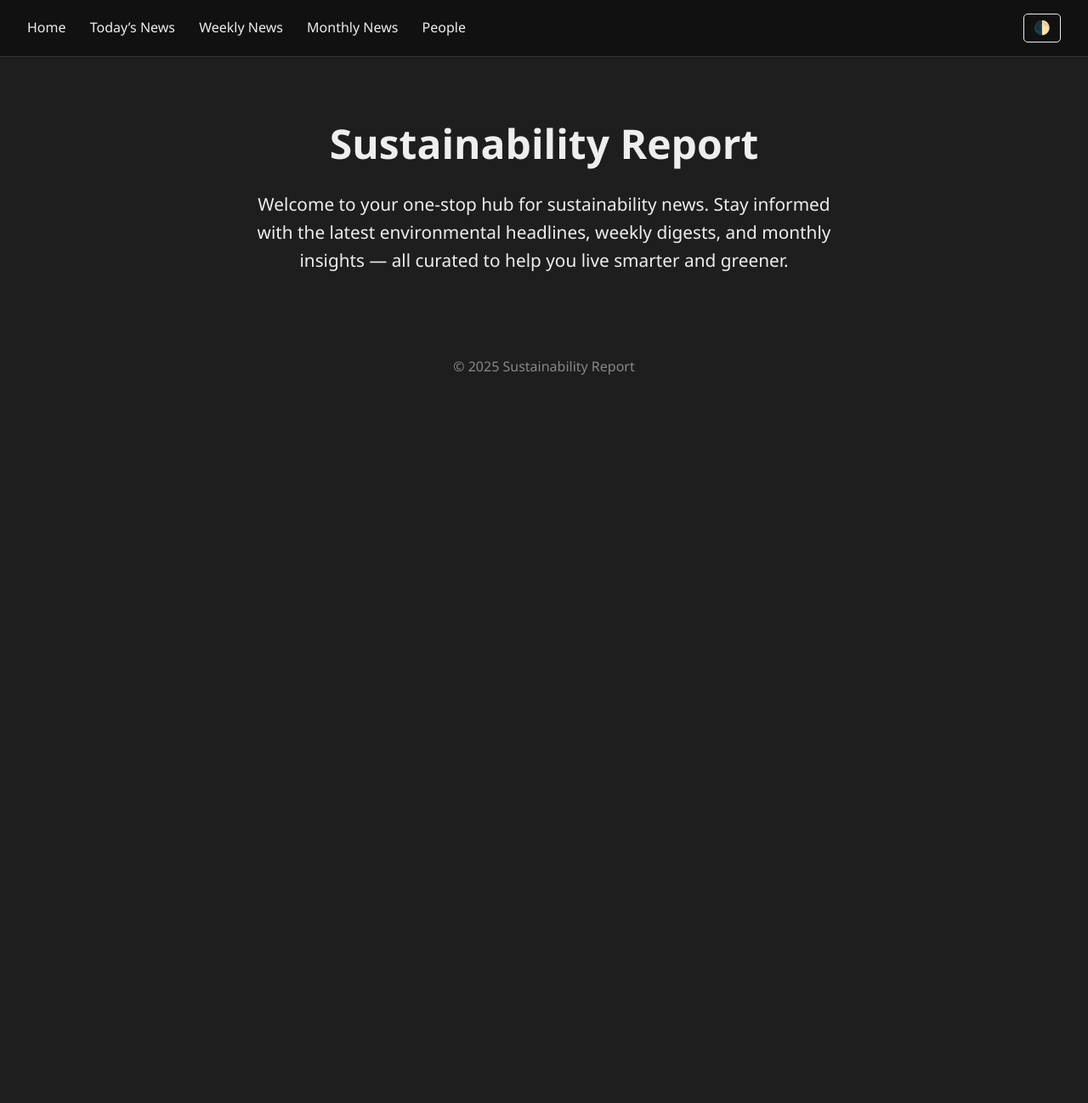
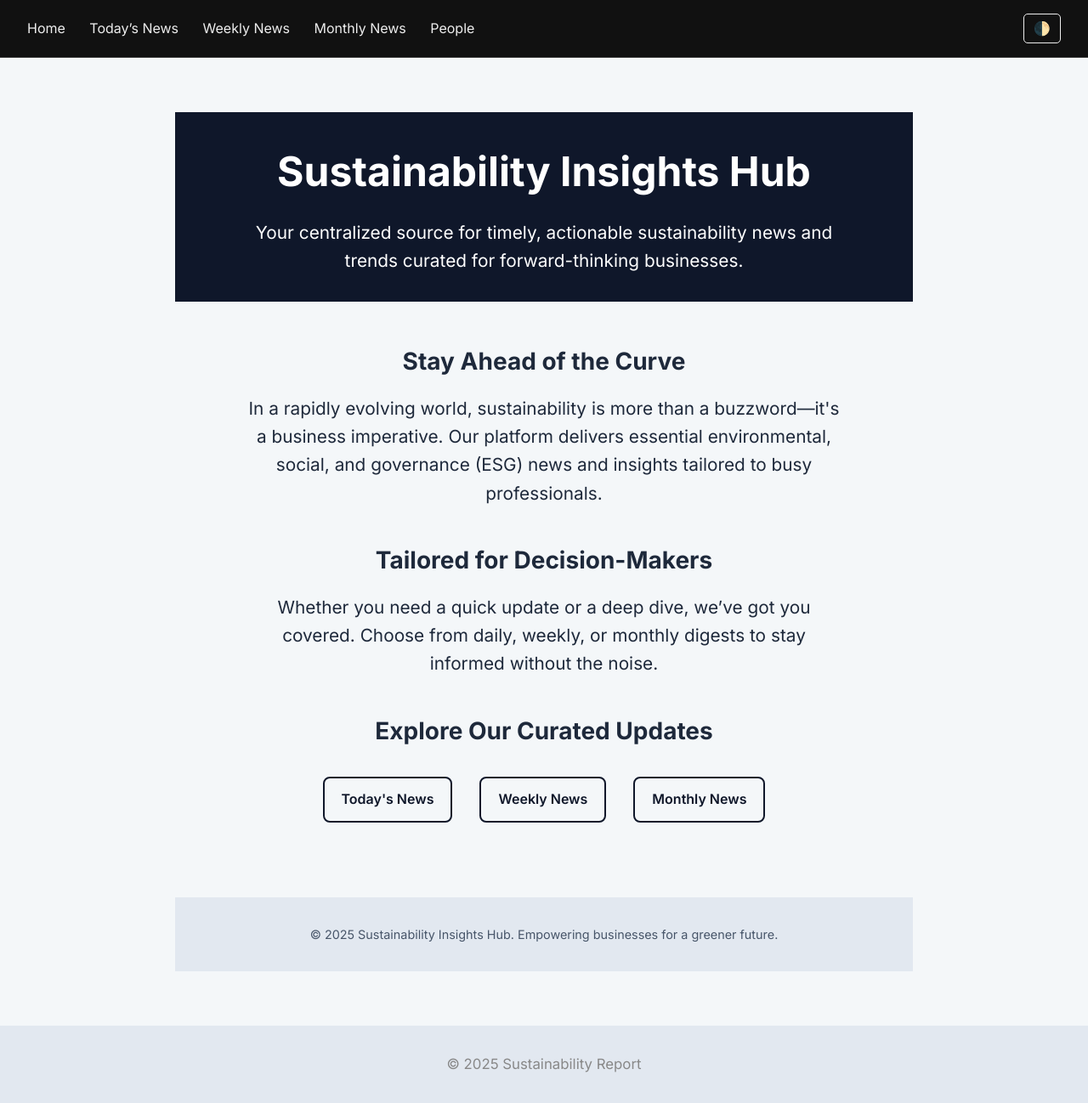
Before and after one commit to FrederikBDSstudent/sustainability, a Jekyll site: the page built from _pages/home.html, in a window 1280 px wide. Shown: the whole page at 85% size. Built offline with Jekyll 4.4.1, drawn with Linux system fonts in a browser that asks for light colours; our own code applies the rules of GitHub Pages for plain Markdown files; before the commit the page ends 900 px from its top, so only the background shows below that.

Commit message:
Update home.html

```diff
--- a/_pages/home.html
+++ b/_pages/home.html
@@ -4,8 +4,128 @@ title: "Home"
 permalink: /
 ---
 
-<h1>Sustainability Report</h1>
+<!DOCTYPE html>
+<html lang="en">
+<head>
+  <meta charset="UTF-8" />
+  <meta name="viewport" content="width=device-width, initial-scale=1.0" />
+  <title>Sustainability Insights Hub</title>
+  <link href="https://fonts.googleapis.com/css2?family=Inter:wght@400;600;700&display=swap" rel="stylesheet">
+  <style>
+    * {
+      box-sizing: border-box;
+      margin: 0;
+      padding: 0;
+      font-family: 'Inter', sans-serif;
+    }
 
-<p>
-  Welcome to your one-stop hub for sustainability news. Stay informed with the latest environmental headlines, weekly digests, and monthly insights — all curated to help you live smarter and greener.
-</p>
+    body {
+      background-color: #f4f7f9;
+      color: #1e293b;
+      line-height: 1.6;
+    }
+
+    header {
+      background-color: #0f172a;
+      color: white;
+      padding: 2rem;
+      text-align: center;
+    }
+
+    header h1 {
+      font-size: 2.5rem;
+      margin-bottom: 0.5rem;
+    }
+
+    header p {
+      font-size: 1.1rem;
+      max-width: 700px;
+      margin: 0 auto;
+    }
+
+    main {
+      padding: 3rem 2rem;
+      max-width: 900px;
+      margin: 0 auto;
+    }
+
+    section {
+      margin-bottom: 2.5rem;
+    }
+
+    h2 {
+      font-size: 1.75rem;
+      margin-bottom: 1rem;
+    }
+
+    p {
+      font-size: 1.05rem;
+    }
+
+    .nav-links {
+      display: flex;
+      justify-content: center;
+      gap: 2rem;
+      margin-top: 2rem;
+    }
+
+    .nav-links a {
+      text-decoration: none;
+      color: #0f172a;
+      font-weight: 600;
+      border: 2px solid #0f172a;
+      padding: 0.75rem 1.25rem;
+      border-radius: 8px;
+      transition: all 0.3s ease;
+    }
+
+    .nav-links a:hover {
+      background-color: #0f172a;
+      color: white;
+    }
+
+    footer {
+      text-align: center;
+      padding: 2rem;
+      background-color: #e2e8f0;
+      color: #475569;
+      font-size: 0.9rem;
+    }
+  </style>
+</head>
+<body>
+  <header>
+    <h1>Sustainability Insights Hub</h1>
+    <p>Your centralized source for timely, actionable sustainability news and trends curated for forward-thinking businesses.</p>
+  </header>
+
+  <main>
+    <section>
+      <h2>Stay Ahead of the Curve</h2>
+      <p>
+        In a rapidly evolving world, sustainability is more than a buzzword—it's a business imperative. Our platform delivers essential environmental, social, and governance (ESG) news and insights tailored to busy professionals.
+      </p>
+    </section>
+
+    <section>
+      <h2>Tailored for Decision-Makers</h2>
+      <p>
+        Whether you need a quick update or a deep dive, we’ve got you covered. Choose from daily, weekly, or monthly digests to stay informed without the noise.
+      </p>
+    </section>
+
+    <section>
+      <h2>Explore Our Curated Updates</h2>
+      <div class="nav-links">
+        <a href="/todays-news.html">Today's News</a>
+        <a href="/weekly-news.html">Weekly News</a>
+        <a href="/monthly-news.html">Monthly News</a>
+      </div>
+    </section>
+  </main>
+
+  <footer>
+    &copy; 2025 Sustainability Insights Hub. Empowering businesses for a greener future.
+  </footer>
+</body>
+</html>
```
